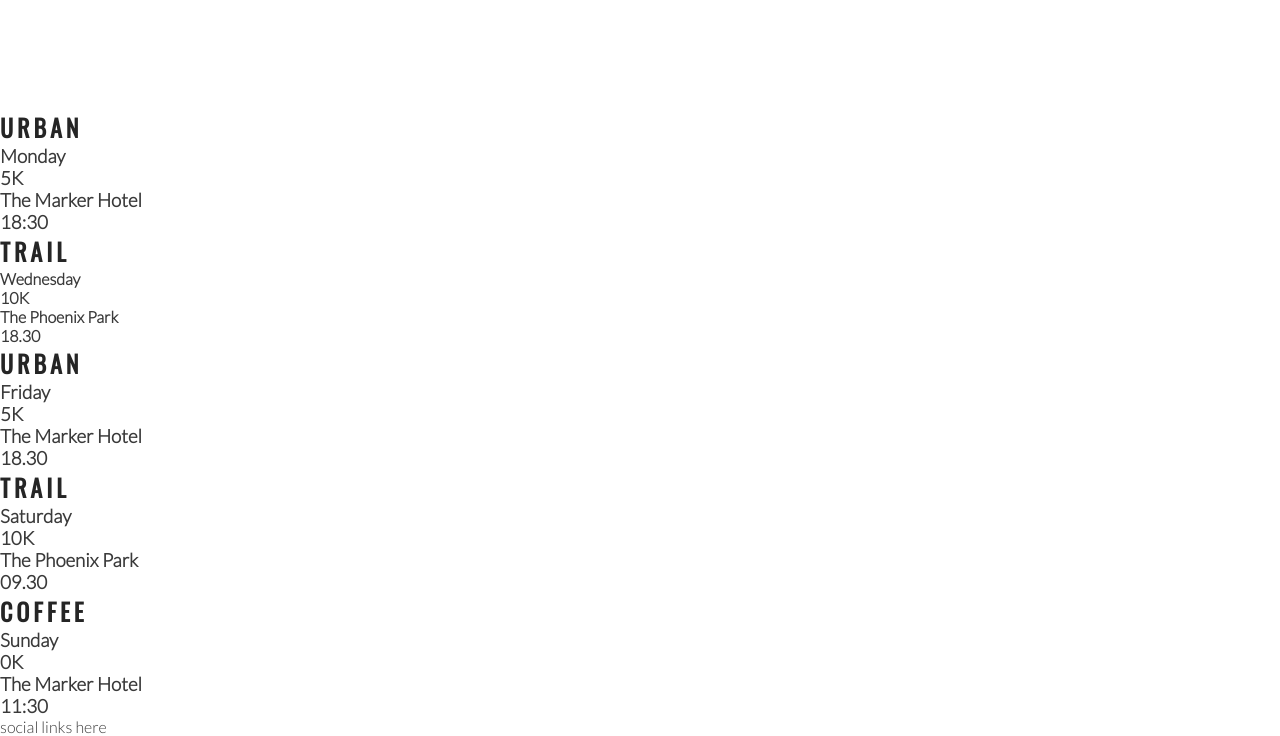
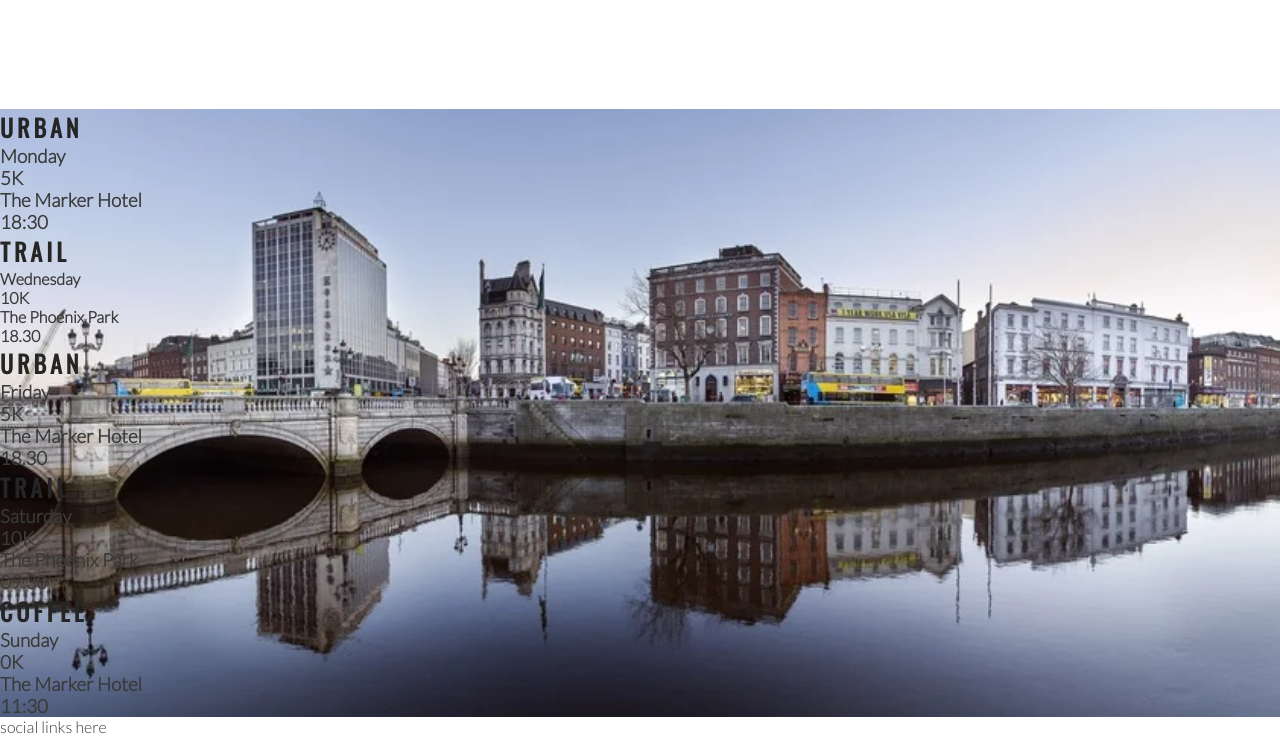
Before and after one commit to rosg150498/love-running, a plain HTML site: page index.html in a window 1280 px wide. Shown: the part 1186-1922 px from the top of the page. Drawn offline with nearby package versions, Linux system fonts and the light colour scheme.

Commit message:
Add background image to dublin city section

```diff
--- a/assets/css/style.css
+++ b/assets/css/style.css
@@ -180,3 +180,14 @@
     height: 100%;
     border-radius: 50%;
 }
+
+/* event times */
+
+#dublin-city{
+    background-image: url('../images/dublin-city.webp');
+    background-repeat: no-repeat;
+    background-size: cover;
+    background-position: center;
+    width: 100%;
+    overflow: hidden;
+}
--- a/index.html
+++ b/index.html
@@ -66,7 +66,7 @@
             </div>
         </div>
     </section>
-    <section>
+    <section id="dublin-city">
         <div>
             <h2>Urban</h2>
             <h3>Monday</h3>
```
Also changed, not shown: assets/images/dublin-city.webp (added).
